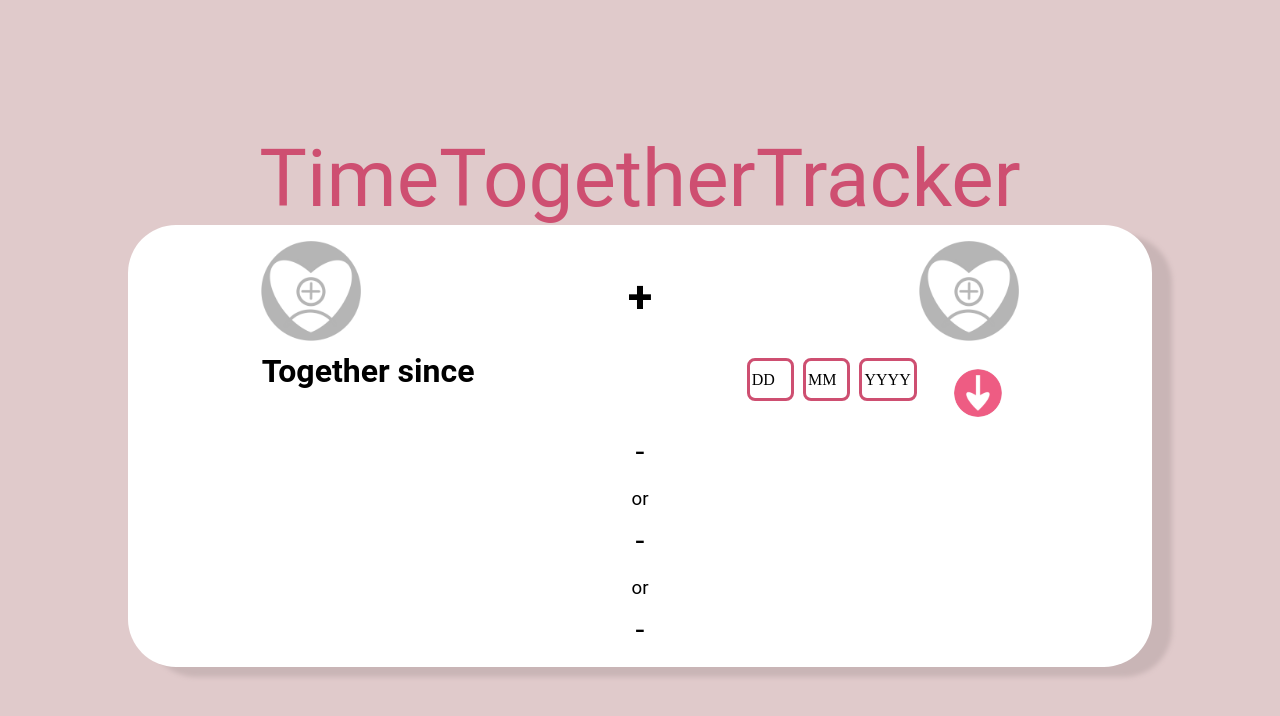
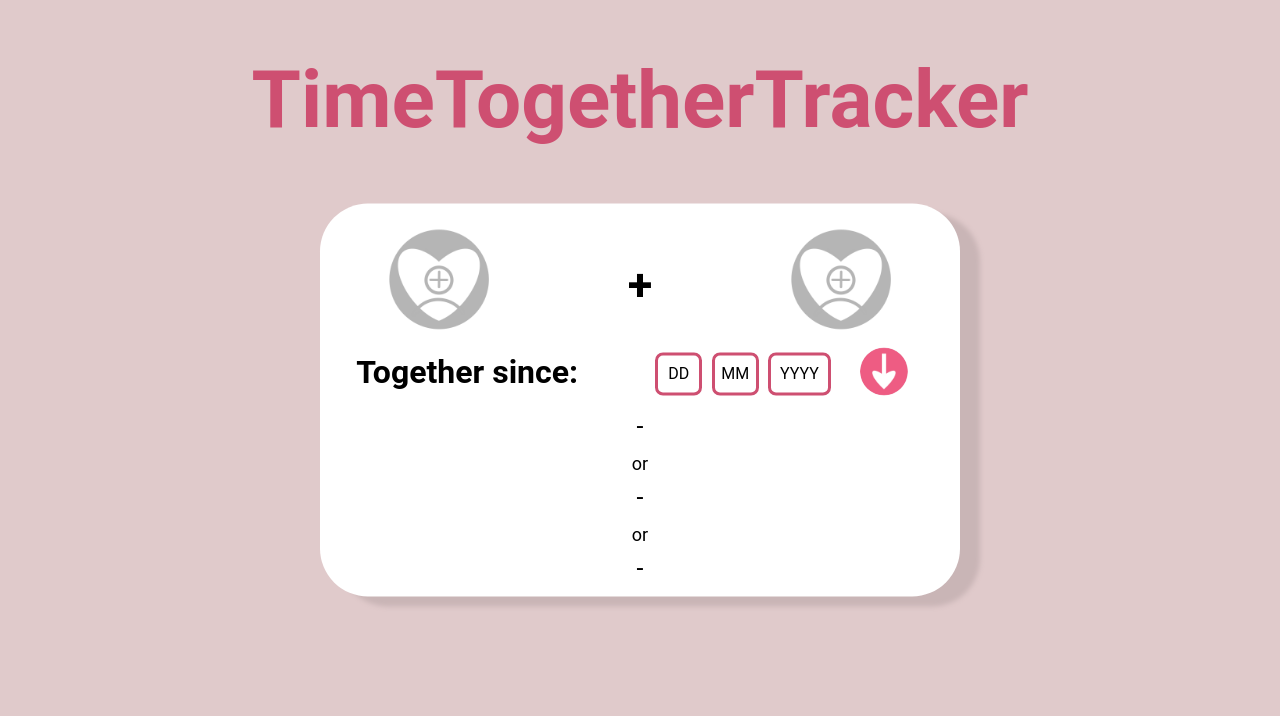
Before and after one commit to Annssva/TimeTogetherTracker, a website built with Vite: page index.html in a window 1280 px wide. Built offline with nearby package versions, Linux system fonts and the light colour scheme.

Commit message:
corrected element styles

```diff
--- a/index.html
+++ b/index.html
@@ -9,7 +9,7 @@
   </head>
   <body>
     <div id="backgroundContainer">
-      <hi id="title">TimeTogetherTracker</hi>
+      <h1 id="title">TimeTogetherTracker</h1>
       <div id="mainContainer">
         <div id="loversContainer">
           <img class="avatar" id="avatar1" src="/img/blankAvatar.png" alt="avatar"/>
@@ -18,7 +18,7 @@
         </div>
         <div id="dates">
           <div id="dateForm">
-            <h1 id="togetherText">Together since </h1>
+            <h1 id="togetherText">Together since: </h1>
             <form method="post" action="" id="form">
               <label>
                 <input name="day" value="DD" maxlength='2' class="formInput" id="dayInput"/>
--- a/src/scss/style.scss
+++ b/src/scss/style.scss
@@ -2,30 +2,36 @@
 
 #backgroundContainer {
   background-color: #e0cacb;
-  width: 100vw;
-  height: 100vh;
+  width: 100vw!important;
+  height: 100vh!important;
 
   display: flex;
   flex-direction: column;
-  justify-content: center;
+  //justify-content: center;
   align-items: center;
   #title{
     font-size: 5em;
     color: #ce4f71;
     font-family: 'Roboto', sans-serif;
+
   }
   #mainContainer {
     background-color: white;
     box-shadow: 20px 10px 5px #c9b5b6;
-    width: 80vw;
+    width: 50vw;
     border-radius: 3em;
+    text-align: center;
+    position: absolute;
+    top: 50%;
+    left: 50%;
+    transform: translate(-50%, -50%);
 
     #loversContainer {
       padding-top: 1em;
       display: flex;
       flex-direction: row;
       justify-content: space-around;
-      margin: 0;
+      margin: 0.6em 0 0 0;
       .avatar {
         height: 100px;
       }
@@ -45,30 +51,41 @@
         flex-direction: row;
         justify-content: space-around;
         //place-items: center;
+        align-items: center;
+        padding-bottom: 0.5em;
         #togetherText{
           margin: 0;
           font-family: 'Roboto', sans-serif;
-          //vertical-align: middle;
+          vertical-align: middle;
+          display: flex;
+          align-items: center;
         }
         #form{
           display: flex;
           flex-direction: row;
+          align-items: center;
           justify-content: space-between;
+
           label{
             display: flex;
             flex-direction: column;
-            padding: 0.3em;
+            align-items: center;
+            padding: 0.7em 0.3em 0.3em 0.3em;
             .formInput{
+              display: flex;
+              align-items: center;
               width: 2.3em;
               height: 2.2em;
-              //border-color: #ce4f71;
               border: 3px solid #ce4f71;
               border-radius: 0.5em;
+              text-align: center;
+              font-family: 'Roboto', sans-serif;
+              margin: 0;
               &:focus{
               }
             }
             #yearInput{
-              width: 3em;
+              width: 3.3em;
             }
             .error{
               color: red;
@@ -89,7 +106,7 @@
             text-indent: -9999px;
             border-radius: 3em;
             border: none;
-            margin: 1em 1em 1em 2em;
+            margin: 0.3em 1em 0.5em 1.5em;
             &:hover{
               background-image: url("/public/img/hoverButton.png");
             }
@@ -99,10 +116,18 @@
           }
         }
       }
-      .resultText, .orText{
-        margin: 0 0 0.6em 0;
+      .resultText{
+        margin: 0 0 0.5em 0;
         font-family: 'Roboto', sans-serif;
         font-weight: normal;
+        font-size: 25px;
+      }
+      .orText{
+        margin: 0 0 0.5em 0;
+        font-family: 'Roboto', sans-serif;
+        font-weight: normal;
+        font-size: 18px;
+
       }
     }
   }
```
